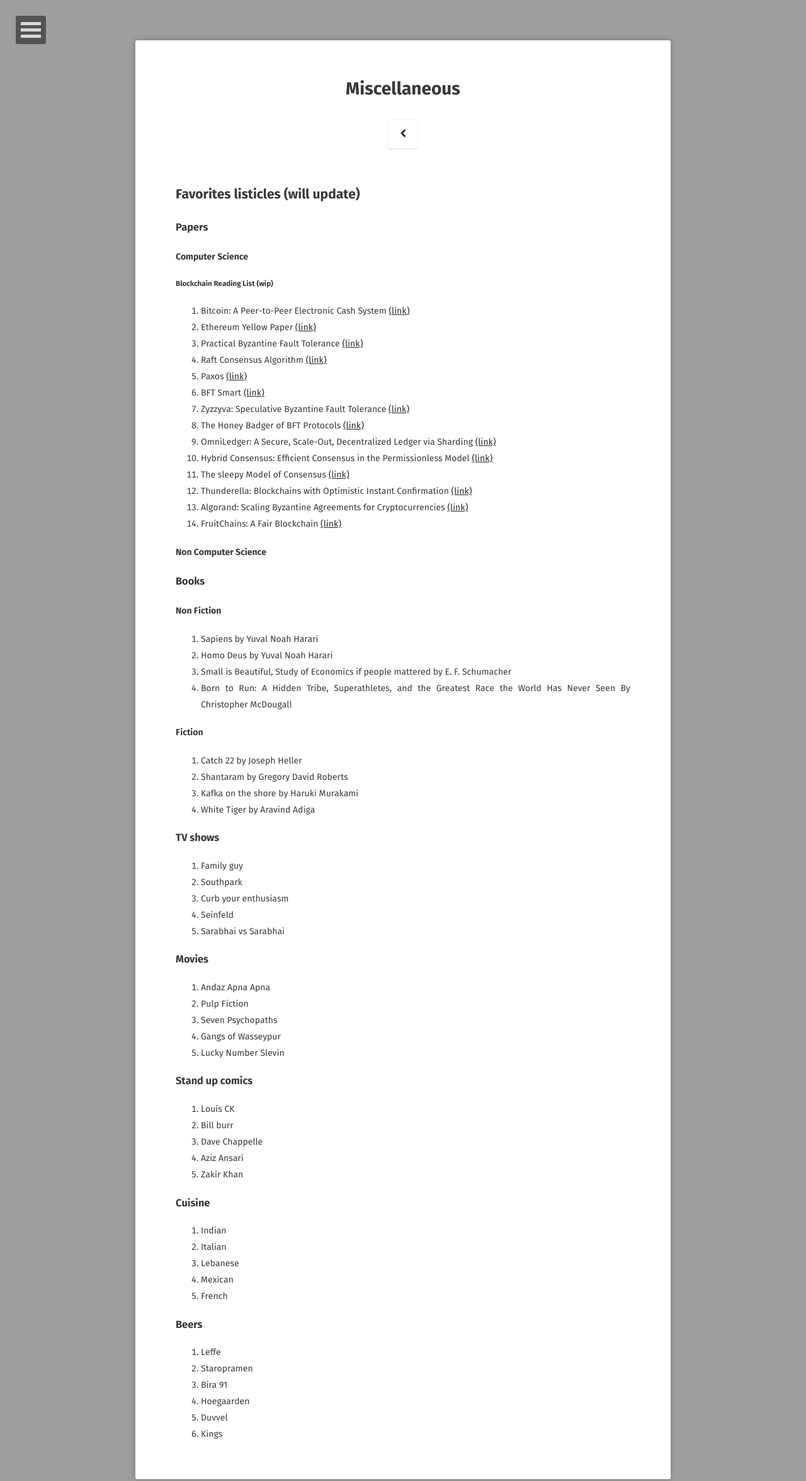
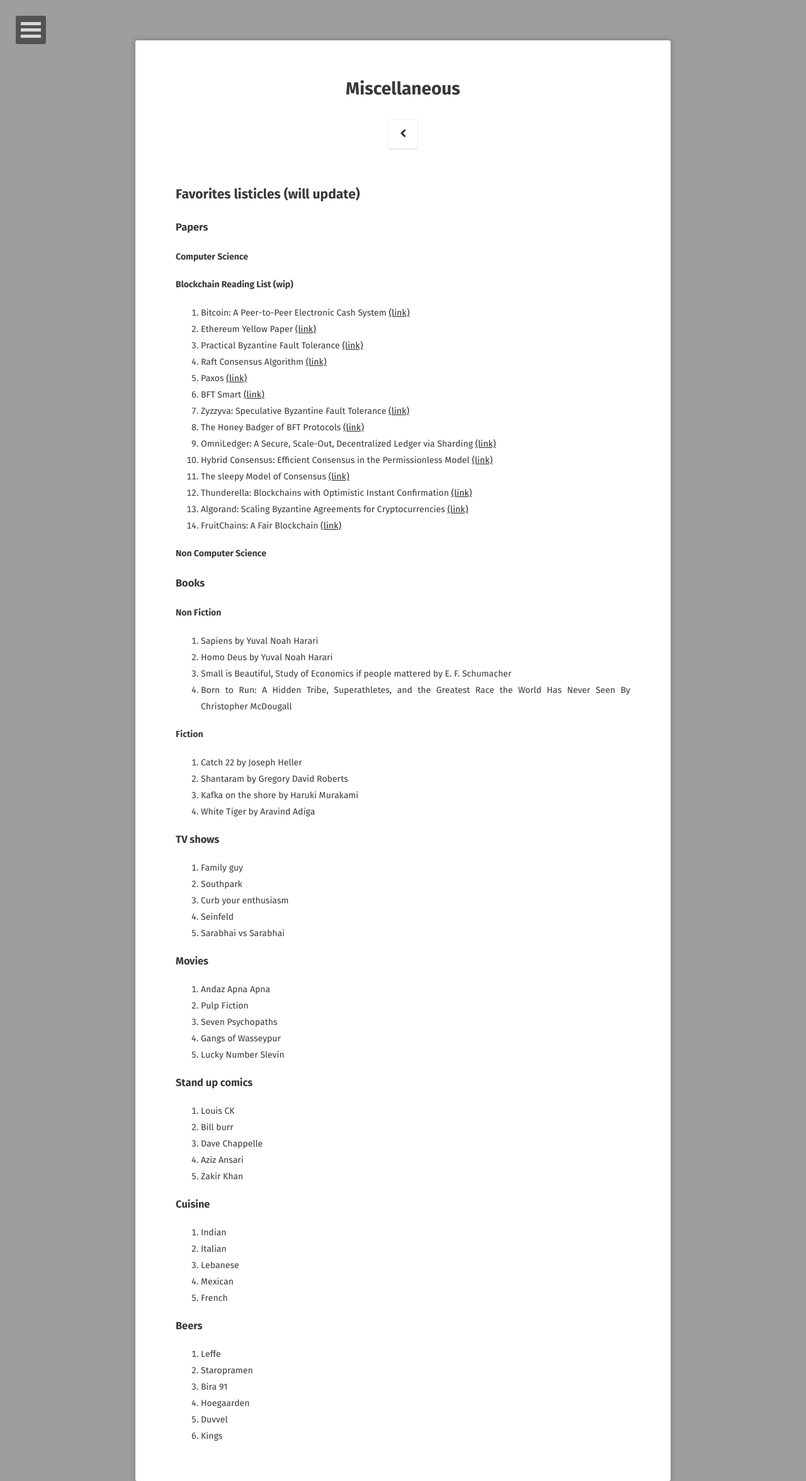
Before and after one commit to panghalamit/panghalamit.github.io, a Jekyll site: the page built from misc/index.md, in a window 1280 px wide. Shown: the whole page at 63% size. Built offline with Jekyll 4.4.1, drawn with Linux system fonts in a browser that asks for light colours; some web fonts are replaced.

```diff
--- a/misc/index.md
+++ b/misc/index.md
@@ -7,7 +7,7 @@ comments: false
 ## Favorites listicles (will update)
 ### Papers
 #### Computer Science
-##### Blockchain Reading List (wip)
+#### Blockchain Reading List (wip)
 1. Bitcoin: A Peer-to-Peer Electronic Cash System <a href="https://bitcoin.org/bitcoin.pdf">(link)</a>
 2. Ethereum Yellow Paper <a href="https://ethereum.github.io/yellowpaper/paper.pdf">(link)</a>
 3. Practical Byzantine Fault Tolerance <a href="http://pmg.csail.mit.edu/papers/osdi99.pdf">(link)</a>
```
Also changed, not shown: 7 other files.
